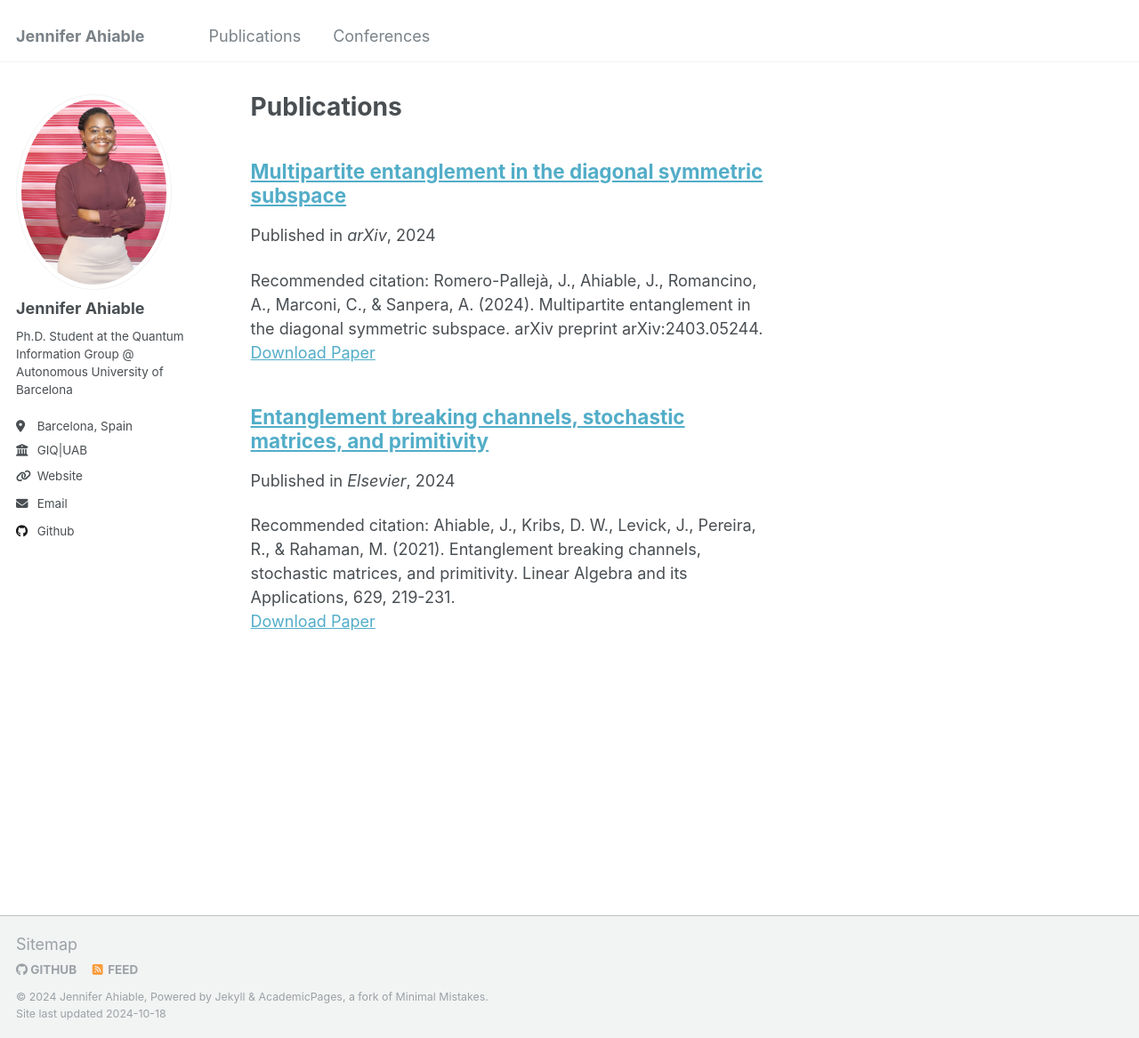
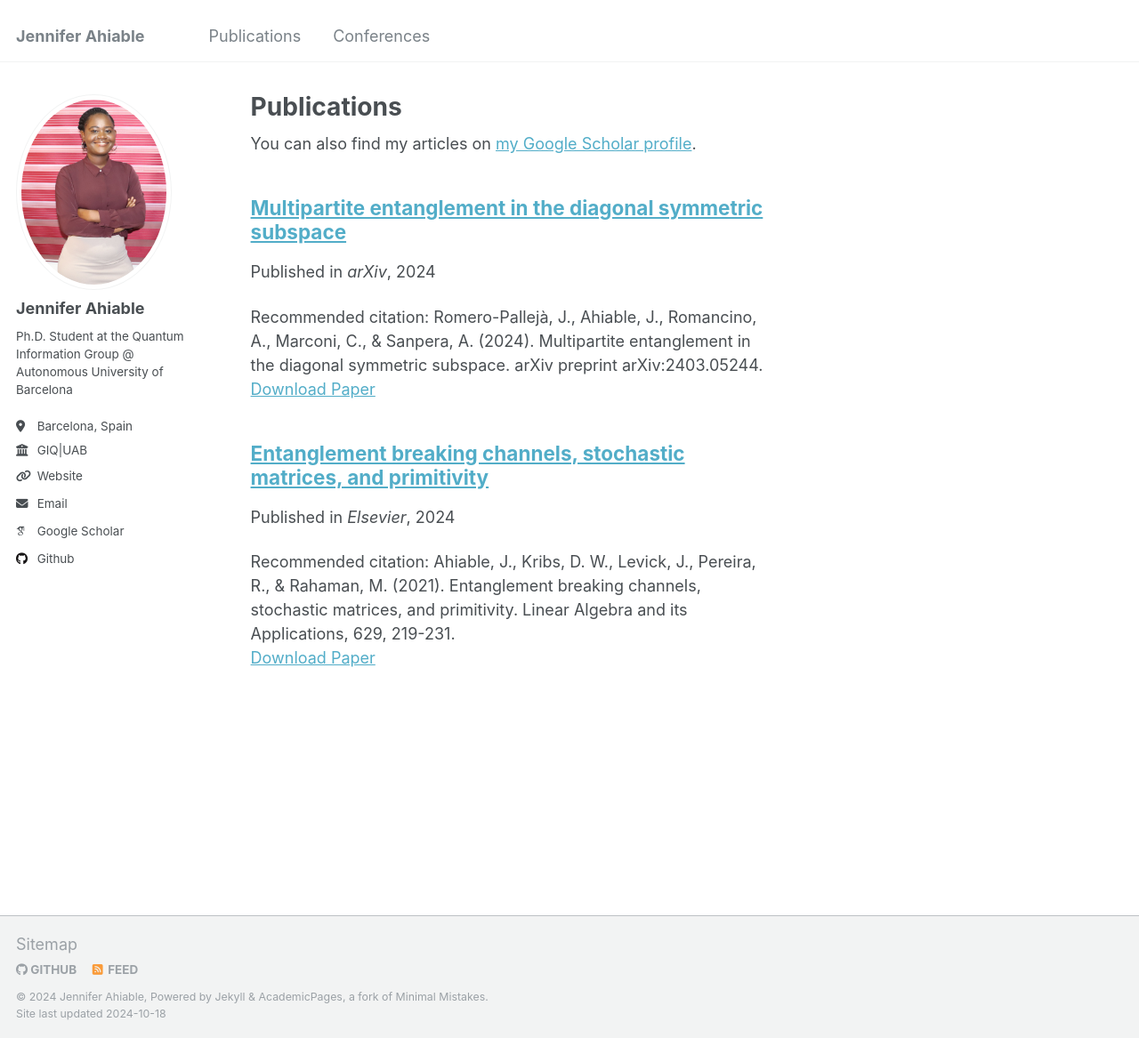
Before and after one commit to jennquantum/jenniferahiable, a Jekyll site: the page built from _pages/publications.html, in a window 1280 px wide and 1167 px high. Shown: the whole window at 89% size. Built offline with Jekyll 4.4.1, drawn with Linux system fonts in a browser that asks for light colours; some web fonts are replaced; part of the change alters nothing that is shown.

Commit message:
Update _config.yml

```diff
--- a/_config.yml
+++ b/_config.yml
@@ -31,7 +31,7 @@ author:
 
   # Academic websites
   arxiv            : # URL - Update with the correct link to your profile
-  googlescholar    : #"https://scholar.google.com/citations?user=PS_CX0AAAAAJ"
+  googlescholar    : "https://scholar.google.com/citations?user=y_LwcMAAAAAJ"
   impactstory      : # URL
   orcid            : #"http://orcid.org/yourorcidurl"
   semantic         : # URL
```
